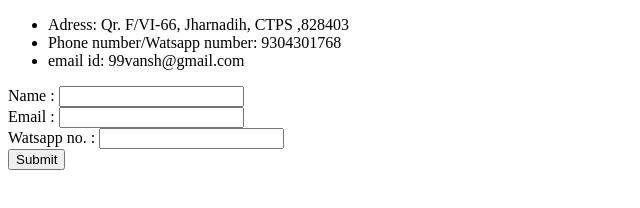
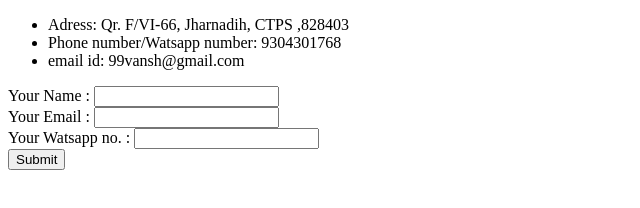
Before and after one commit to Vanshika9912/cv, a plain HTML site: page contact.html in a window 1280 px wide. Shown: the whole page, without its empty margins (0-640 px from the left). Drawn offline with Linux system fonts and the light colour scheme.

Commit message:
Update contact.html

```diff
--- a/contact.html
+++ b/contact.html
@@ -15,13 +15,13 @@
     </ul>
 
     <form action="mailto: 99vansh@gmail.com" method="POST" enctype="text/plain" >
-        <label for="">Name : </label>
+        <label for="">Your Name : </label>
         <input type="text" name="your name">
         <br>
-        <label for="">Email :</label>
+        <label for="">Your Email :</label>
         <input type="email" name="your email">
         <br>
-        <label for="">Watsapp no. :</label>
+        <label for="">Your Watsapp no. :</label>
         <input type="number" name="your number">
         <br>
         <input type="submit">
```
